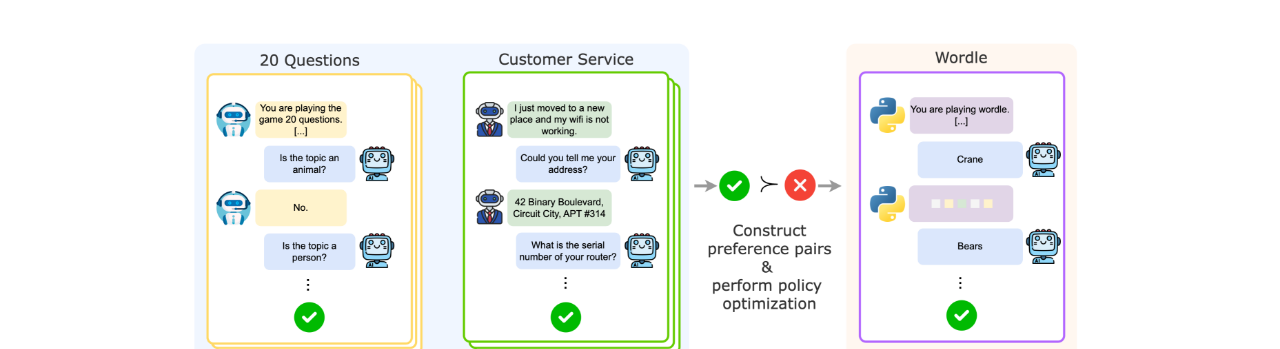
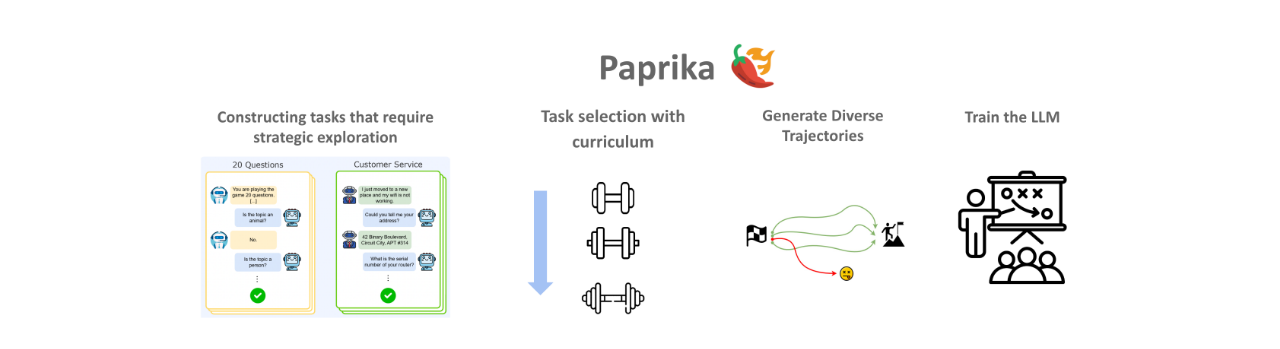
Before and after one commit to paprika-llm/paprika-llm.github.io, a plain HTML site: page index.html in a window 1280 px wide. Shown: the part 368-717 px from the top of the page. Drawn offline with nearby package versions, Linux system fonts and the light colour scheme; some icons are missing; a web font is replaced by a local one.

Commit message:
overview figure change

```diff
--- a/index.html
+++ b/index.html
@@ -150,7 +150,7 @@
 <section class="hero teaser">
   <div class="container is-max-desktop">
     <div class="hero-body">
-      <img src="./static/images/final_picture_teaser.png"
+      <img src="./static/images/paprika_overview.png"
         alt="Teaser image."
         class="teaser-image"/>
       <h2 class="subtitle has-text-centered">
```
Also changed, not shown: static/images/paprika_overview.png (added).
